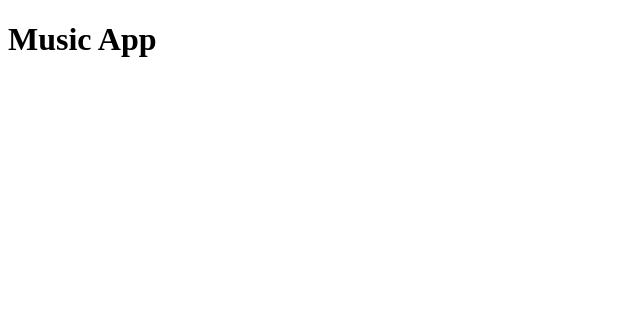
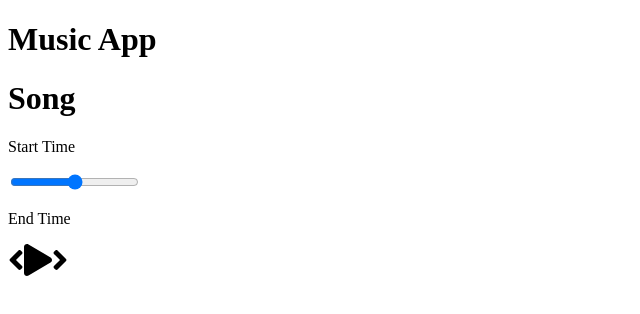
Before and after one commit to ahmadalnaib/music-app-react, a React (Create React App) app: page / in a window 1280 px wide. Shown: the top 314 px of the page, without its empty margins (0-640 px from the left). Built offline with nearby package versions, Linux system fonts and the light colour scheme.

Commit message:
add player component and song we add fontawesome

```diff
--- a/package.json
+++ b/package.json
@@ -3,6 +3,9 @@
   "version": "0.1.0",
   "private": true,
   "dependencies": {
+    "@fortawesome/fontawesome-svg-core": "^1.2.32",
+    "@fortawesome/free-solid-svg-icons": "^5.15.1",
+    "@fortawesome/react-fontawesome": "^0.1.12",
     "@testing-library/jest-dom": "^5.11.5",
     "@testing-library/react": "^11.1.1",
     "@testing-library/user-event": "^12.2.0",
--- a/src/App.js
+++ b/src/App.js
@@ -1,9 +1,15 @@
 import React from "react";
+import Player from "./components/Player";
+import Song from "./components/Song";
+
+
 
 function App() {
   return (
     <div className="App">
       <h1>Music App</h1>
+      <Song/>
+      <Player/>
     </div>
   );
 }
--- /dev/null
+++ b/src/components/Player.js
@@ -0,0 +1,22 @@
+import React from 'react';
+import {FontAwesomeIcon} from '@fortawesome/react-fontawesome';
+import {faPlay,faAngleLeft,faAngleRight} from '@fortawesome/free-solid-svg-icons';
+
+const Player = () => {
+  return (
+    <div className="player">
+     <div className="time-control">
+       <p>Start Time</p>
+       <input type="range"/>
+       <p>End Time</p>
+     </div>
+     <div className="play-control">
+        <FontAwesomeIcon className="left" size="2x" icon={faAngleLeft}/>
+        <FontAwesomeIcon className="play"  size="2x" icon={faPlay}/>
+        <FontAwesomeIcon className="right"  size="2x" icon={faAngleRight}/>
+     </div>
+    </div>
+  )
+}
+
+export default Player
--- /dev/null
+++ b/src/components/Song.js
@@ -0,0 +1,12 @@
+import React from 'react'
+
+const Song = () => {
+  return (
+    <div className="song">
+
+      <h1>Song</h1>
+    </div>
+  )
+}
+
+export default Song
```
Also changed, not shown: src/index.js (line endings or trailing spaces), 1 other file (tests, documents, lock files or other folders).
